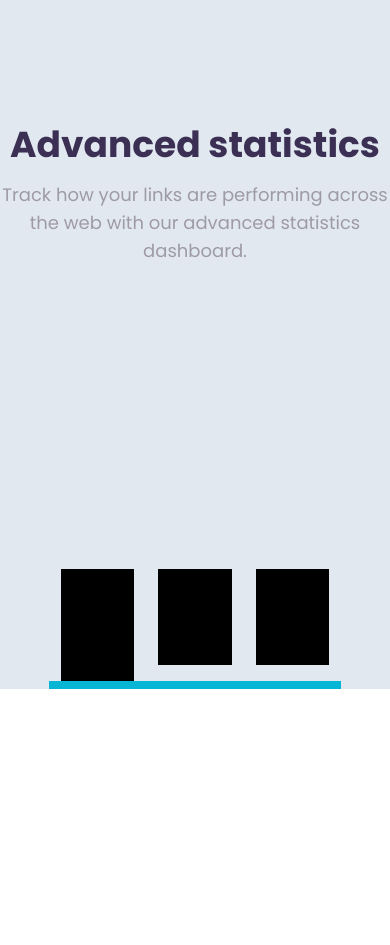
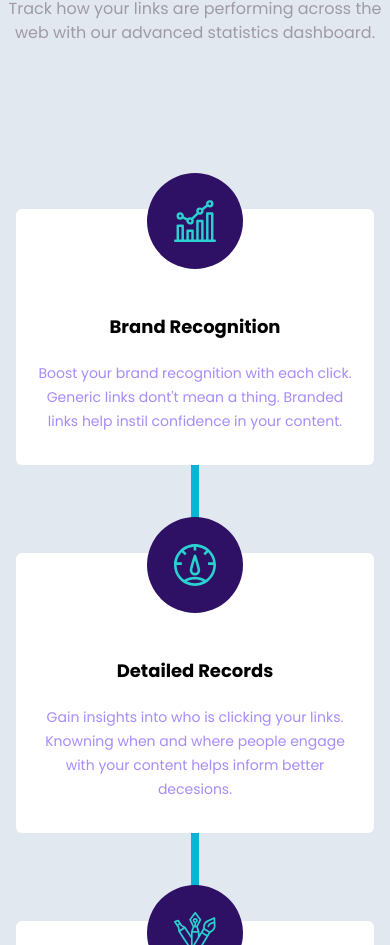
Before and after one commit to Segnities/URL-shortening-API-landing-page, a Next.js app: page / in a window 390 px wide. Shown: the part 1055-2000 px from the top of the page. Before the commit the page ends 1744 px from the top, so only its background shows below. Built offline with nearby package versions, Linux system fonts and the light colour scheme.

Commit message:
Advanced Statistics section + fix styles bugs

```diff
--- a/components/AdvancedStatistics.jsx
+++ b/components/AdvancedStatistics.jsx
@@ -1,28 +1,62 @@
 import React from 'react';
+import Image from 'next/image';
+
 import SpacingSm from './UI/SpacingSm';
-import SpacingMd from './UI/SpacingMd';
-
+import advancedStatistics from '../data/advancedStatistics';
+import useResizeObserver from '../hooks/useResizeObserver';
 
 const AdvancedStatistics = () => {
+  const { clientWidth } = useResizeObserver('__next');
+
   return (
     <div className="w-full flex flex-col items-center">
       <section className="w-full flex flex-col items-center text-center gap-4">
-        <h3 className="text-dark-violet text-4xl font-bold">Advanced statistics</h3>
-        <p className="max-w-lg text-lg text-grayish-violet">Track how your links are performing
+        <h3 className="text-dark-violet text-2xl sm:text-3xl lg:text-4xl  font-bold">Advanced
+          statistics</h3>
+        <p className="max-w-lg text-base md:text-lg text-grayish-violet">Track how your links are
+          performing
           across
           the web with our advanced statistics
-          dashboard.</p>
-        <SpacingSm />
+          dashboard.
+        </p>
+        <SpacingSm/>
       </section>
-      <SpacingMd />
-      <div className="relative w-9/12">
-        <div className="w-full flex justify-around">
-          <div className="w-1/4 h-28 bg-black"></div>
-          <div className="w-1/4 h-24 bg-black"></div>
-          <div className="w-1/4 h-24 bg-black"></div>
+      <SpacingSm/>
+      <div className="relative w-11/12 lg:w-3/4 h-auto lg:h-72 flex flex-col items-center">
+        <div className="relative w-full grid lg:grid-flow-col gap-12 lg:gap-8 z-50 grid-auto-flow-row ">
+          {
+            advancedStatistics.map((statistic, idx) => (
+              <div
+                key={statistic.id}
+                className="w-full h-auto lg:h-72 bg-white p-5 lg:p-8 my-5 rounded-md relative"
+                style={{
+                  bottom: clientWidth >= 1024 ? `${(advancedStatistics.length * 15) - (idx * 28)}px` : '0px',
+                }}
+              >
+                <div
+                  className="w-full relative flex lg:justify-start justify-center bottom-14 md:bottom-16">
+                  <div
+                    className="w-24 h-24 relative rounded-full bg-violet-950 flex items-center justify-center"
+                  >
+                    <Image
+                      src={statistic.img}
+                      alt={statistic.title}
+                      width={42}
+                      height={42}
+                    />
+                  </div>
+                </div>
+                <section
+                  className="grid grid-flow-row text-center lg:text-left gap-5 bottom-3 lg:bottom-10 relative"
+                >
+                  <h4 className="text-lg lg:text-xl font-bold text-black">{statistic.title}</h4>
+                  <p className="text-sm lg:text-base text-violet-400 leading-6">{statistic.body}</p>
+                </section>
+              </div>
+            ))
+          }
         </div>
-
-        <div className="w-full h-2 bg-cyan-500"/>
+        <div className="w-[32rem] sm:w-[27rem] md:w-full h-2 bg-cyan-500 absolute top-1/2 lg:top-1/3  lg:rotate-0 rotate-90" />
       </div>
     </div>
   );
--- a/components/Discover.jsx
+++ b/components/Discover.jsx
@@ -17,7 +17,7 @@ export default function Discover() {
           detailed insights on how your links are performing.</p>
         <Button
           variant="info"
-          className="mt-8 text-lg sm:py-3 py-4 px-14 sm:px-10 bg-cyan-500 hover:bg-sky-400 text-white font-bold rounded-[2rem]">
+          className="mt-8 text-lg px-4 py-3 sm:px-6  sm:py-5 md:py-4 md:px-14 sm:px-10 bg-cyan-500 hover:bg-sky-400 text-white font-bold rounded-[2rem]">
           Get started
         </Button>
       </div>
--- a/components/ShortForm.jsx
+++ b/components/ShortForm.jsx
@@ -21,7 +21,7 @@ export default function ShortForm({ urls, setUrls }) {
     }
   };
   return (
-    <div className="w-9/12 h-full rounded-lg bg-dark-violet bg-cover bg-[url('/img/bg-shorten-mobile.svg')] md:bg-[url('/img/bg-shorten-desktop.svg')]">
+    <div className="w-11/12 md:w-9/12 h-full rounded-lg bg-dark-violet bg-cover bg-[url('/img/bg-shorten-mobile.svg')] md:bg-[url('/img/bg-shorten-desktop.svg')]">
       <Formik
         initialValues={{
           url: '',
--- a/components/UI/MobileMenu.jsx
+++ b/components/UI/MobileMenu.jsx
@@ -31,10 +31,10 @@ const MobileMenu = (props) => {
               </ul>
               <hr className="w-full border-[#9e9aa7]" />
               <div className="flex flex-col w-full">
-                <Button type="light" className="text-base p-3 my-1 hover:text-white">
+                <Button variant="light" className="text-base p-3 my-1 hover:text-white">
                   Login
                 </Button>
-                <Button type="info" className="w-full rounded-full px-6 py-2 my-1">
+                <Button variant="info" className="w-full rounded-full px-6 py-2 my-1">
                   Sign Up
                 </Button>
               </div>
--- a/components/UI/SpacingMd.jsx
+++ b/components/UI/SpacingMd.jsx
@@ -2,7 +2,7 @@ import React from 'react';
 
 const SpacingMd = () => {
   return (
-    <div className="h-48 md:h-32"/>
+    <div className="h-24 md:h-32"/>
   );
 };
 
--- a/components/UI/SpacingSm.jsx
+++ b/components/UI/SpacingSm.jsx
@@ -1,3 +1,3 @@
 export default function SpacingSm() {
-  return <div className="h-24"/>;
+  return <div className="h-16 md:h-24"/>;
 }
--- a/data/advancedStatistics.js
+++ b/data/advancedStatistics.js
@@ -18,3 +18,5 @@ const advancedStatistics = [
     img: "/img/icon-fully-customizable.svg",
   }
 ];
+
+export default advancedStatistics;
--- /dev/null
+++ b/hooks/useResizeObserver.js
@@ -0,0 +1,25 @@
+import { useEffect, useState } from 'react';
+
+export default function useResizeObserver(elementId = "__next") {
+  const [clientWidth, setClientWidth] = useState(0);
+  useEffect(()=> {
+    const root = document.getElementById(elementId);
+
+    if (!root) {
+      console.error(`Element with id "${elementId}" not found.`);
+      return;
+    }
+
+    const resizeObserver = new ResizeObserver((entries) => {
+      setClientWidth(entries[0]?.contentRect?.width);
+    });
+    resizeObserver.observe(root);
+
+    return () => {
+      resizeObserver.unobserve(root);
+    };
+
+  }, [elementId]);
+
+  return { clientWidth };
+}
```
